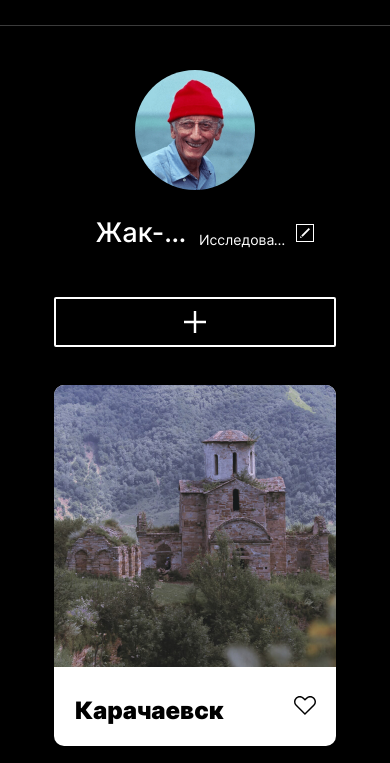
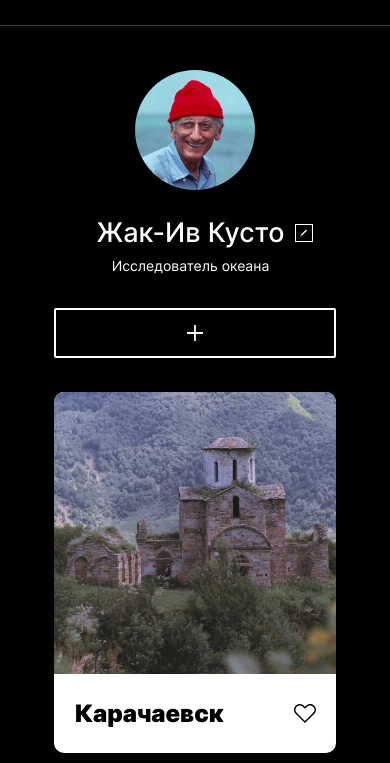
Before and after one commit to ominyaeva/mesto, a plain HTML site: page index.html in a window 390 px wide. Shown: the part 59-822 px from the top of the page. Drawn offline with Linux system fonts and the light colour scheme.

Commit message:
feat: project4

```diff
--- a/blocks/element/__like/element__like.css
+++ b/blocks/element/__like/element__like.css
@@ -8,6 +8,9 @@
     background-position: center;
     border: none;
     flex-shrink: 0;
+    padding: 0;
+    display: flex;
+    align-self: center;
 }
 
 .element__like:hover {
--- a/blocks/element/element.css
+++ b/blocks/element/element.css
@@ -1,7 +1,8 @@
 .element {
     list-style-type: none;
     max-width: 282px;
-    max-height: 361px;
     background: #fff;
     border-radius: 10px;
+    display: flex;
+    flex-direction: column;
 }
--- a/blocks/profile/__add-button/profile__add-button.css
+++ b/blocks/profile/__add-button/profile__add-button.css
@@ -19,5 +19,7 @@
     .profile__add-button {
         width: 282px;
         margin: 34px 19px 0 19px;
+        padding: 0;
+        background-size: 16px 16px;
     }
 }
--- a/blocks/profile/__info/profile__info.css
+++ b/blocks/profile/__info/profile__info.css
@@ -16,7 +16,6 @@
     .profile__info {
         justify-content: center;
         align-items: center;
-        flex-direction: row;
         max-width: 190px;
         margin-left: 19px;
     }
--- a/blocks/profile/__open-popup/profile__open-popup.css
+++ b/blocks/profile/__open-popup/profile__open-popup.css
@@ -24,5 +24,6 @@
         width: 18px;
         height: 18px;
         padding: 0;
+        background-size: 7px 8px;
     }
 }
--- a/blocks/profile/__title/profile__title.css
+++ b/blocks/profile/__title/profile__title.css
@@ -2,7 +2,7 @@
     font-size: 42px;
     line-height: normal;
     font-weight: 500;
-    margin: 0 0 16px 0;
+    margin: 0 0 4px 0;
     text-overflow: ellipsis;
     white-space: nowrap;
     overflow: hidden;
@@ -17,6 +17,6 @@
 @media screen and (max-width: 700px) {
     .profile__title {
         font-size: 27px;
-        margin-bottom: 14px;
+        margin-bottom: 8px;
     }
 }
--- a/blocks/profile/profile.css
+++ b/blocks/profile/profile.css
@@ -10,6 +10,6 @@
     .profile {
         flex-direction: column;
         align-items: center;
-        margin-bottom: 38px;
+        margin-bottom: 34px;
     }
 }
```
Also changed, not shown: 1 other file.
